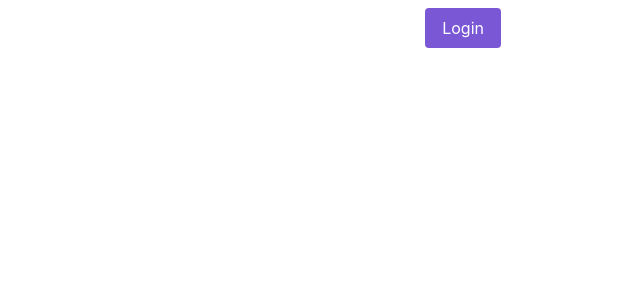
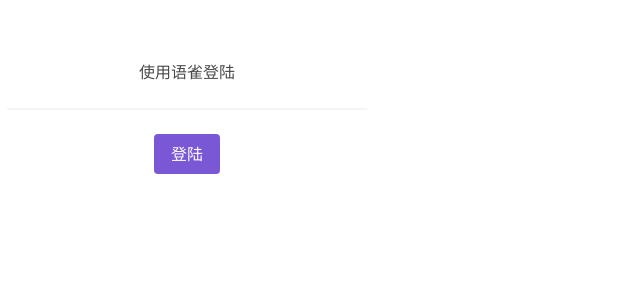
Before and after one commit to Frederick-S/yuque-to-markdown-web, a Vue app: page /#/login in a window 1280 px wide. Shown: the top 300 px of the page, without its empty margins (453-1093 px from the left). Built offline with nearby package versions, Linux system fonts and the light colour scheme.

Commit message:
login component

```diff
--- a/src/components/Login.vue
+++ b/src/components/Login.vue
@@ -1,15 +1,15 @@
 <template>
-  <div class="columns">
-    <div class="container column is-half">
-      <b-navbar>
-        <template #end>
-          <b-navbar-item tag="div">
-            <div class="buttons">
-              <b-button type="is-primary" @click="login">Login</b-button>
-            </div>
-          </b-navbar-item>
-        </template>
-      </b-navbar>
+  <div>
+    <div class="hero-body">
+      <div class="container has-text-centered">
+        <div class="column is-4 is-offset-4">
+          <h3>使用语雀登陆</h3>
+          <hr>
+          <div class="a">
+            <b-button type="is-primary" @click="login">登陆</b-button>
+          </div>
+        </div>
+      </div>
     </div>
   </div>
 </template>
--- a/src/components/Repos.vue
+++ b/src/components/Repos.vue
@@ -5,7 +5,7 @@
         <template #end>
           <b-navbar-dropdown :label="welcome">
             <b-navbar-item href="#" @click="logout">
-              Logout
+              退出
             </b-navbar-item>
           </b-navbar-dropdown>
         </template>
@@ -21,7 +21,7 @@
 export default {
   computed: {
     welcome() {
-      return `Welcome, ${this.me.name}`
+      return `欢迎, ${this.me.name}`
     }
   },
   data() {
```
